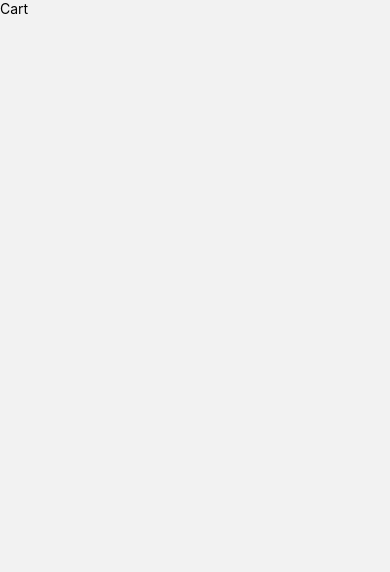
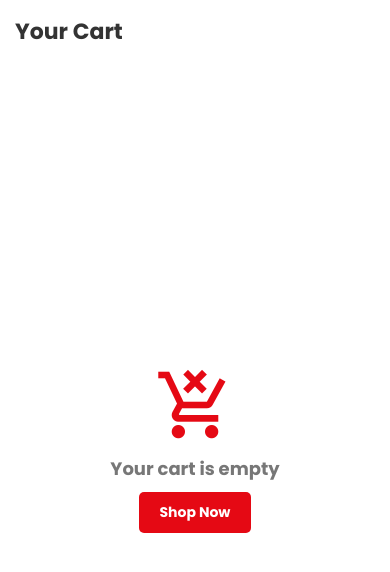
Before and after one commit to Ilustrisimo03/PcRex-Ecommerce, a React Native app: screen /Cart in a window 390 px wide. Shown: the top 572 px of the page. Built offline with nearby package versions, Linux system fonts and the light colour scheme.

Commit message:
Cart structure

```diff
--- a/App.js
+++ b/App.js
@@ -16,6 +16,9 @@ import Account from './Screens/Account';
 import ForgotPassword from './Screens/ForgotPassword';
 import ProductDetails from './Screens/ProductDetails';
 import CategoryList from './Screens/CategoryList';
+
+// Context
+import { CartProvider } from './context/CartContext';  // Ensure CartContext is created
 
 const Stack = createStackNavigator();
 const Tab = createBottomTabNavigator();
@@ -89,6 +92,7 @@ const TabNavigator = () => {
 const App = () => {
   return (
     <>
+     <CartProvider> {/* Wrap the app with CartProvider */}
       <StatusBar hidden={false} translucent={true} backgroundColor="transparent" />
       <NavigationContainer>
         <Stack.Navigator initialRouteName="GetStarted">
@@ -110,7 +114,9 @@ const App = () => {
           />
         </Stack.Navigator>
       </NavigationContainer>
+      </CartProvider> {/* Ensure CartProvider wraps the app */}
     </>
+
   );
 };
 
--- a/Screens/Cart.js
+++ b/Screens/Cart.js
@@ -1,12 +1,118 @@
-import { View, Text } from 'react-native'
-import React from 'react'
+import React, { useContext, useState, useEffect } from 'react';
+import { View, Text, TouchableOpacity, FlatList, Image, StyleSheet, ActivityIndicator } from 'react-native';
+import Icon from 'react-native-vector-icons/MaterialCommunityIcons';
+import * as Font from 'expo-font';
+import { CartContext } from '../context/CartContext'; // Ensure your context is properly set
 
-const Cart = () => {
+const Cart = ({ navigation }) => {
+  const { cartItems, removeFromCart, increaseQuantity, decreaseQuantity } = useContext(CartContext);
+
+
+
+  // Function to calculate the total price
+  const calculateTotal = () => {
+    return cartItems.reduce((total, item) => total + Number(item.price) * item.quantity, 0).toFixed(2);
+  };
+
+   const [fontsLoaded, setFontsLoaded] = useState(false);
+
+    // Load custom font
+    useEffect(() => {
+      const loadFonts = async () => {
+        await Font.loadAsync({
+          'Poppins-Bold': require('../assets/fonts/Poppins-Bold.ttf'),
+          'Poppins-Regular': require('../assets/fonts/Poppins-Regular.ttf'),
+          'Poppins-Black': require('../assets/fonts/Poppins-Black.ttf'),
+          'Poppins-Medium': require('../assets/fonts/Poppins-Medium.ttf'),
+          'Poppins-SemiBold': require('../assets/fonts/Poppins-SemiBold.ttf'),
+        });
+        setFontsLoaded(true);
+      };
+
+      loadFonts().catch(() => setFontsLoaded(false));
+    }, []);
+
+    if (!fontsLoaded) {
+      return (
+        <View style={styles.loadingContainer}>
+          <ActivityIndicator size="large" color="#E50914" />
+          <Text style={styles.loadingText}>Loading</Text>
+        </View>
+      );
+    }
   return (
-    <View>
-      <Text>Cart</Text>
+    <View style={styles.container}>
+      <Text style={styles.title}>Your Cart</Text>
+
+      {cartItems.length === 0 ? (
+        <View style={styles.emptyCartContainer}>
+          <Icon name="cart-remove" size={80} color="#E50914" />
+          <Text style={styles.emptyCartText}>Your cart is empty</Text>
+          <TouchableOpacity onPress={() => navigation.navigate("Home")} style={styles.shopButton}>
+            <Text style={styles.shopButtonText}>Shop Now</Text>
+          </TouchableOpacity>
+        </View>
+      ) : (
+        <>
+          <FlatList
+            data={cartItems}
+            keyExtractor={(item, index) => `${item.id}-${index}`} // Ensuring uniqueness
+            renderItem={({ item }) => (
+              <View style={styles.cartItem}>
+                {/* Displaying the first image from the images array */}
+                <Image source={{ uri: item.images[0] }} style={styles.cartItemImage} />
+                <View style={styles.cartItemDetails}>
+                  <Text style={styles.cartItemName}>{item.name}</Text>
+                  <Text style={styles.cartItemPrice}>${item.price}</Text>
+                  <View style={styles.quantityContainer}>
+                    <TouchableOpacity onPress={() => decreaseQuantity(item.id)}>
+                      <Icon name="minus-circle" size={24} color="#E50914" />
+                    </TouchableOpacity>
+                    <Text style={styles.quantityText}>{item.quantity}</Text>
+                    <TouchableOpacity onPress={() => increaseQuantity(item.id)}>
+                      <Icon name="plus-circle" size={24} color="#E50914" />
+                    </TouchableOpacity>
+                  </View>
+                </View>
+                <TouchableOpacity onPress={() => removeFromCart(item.id)} style={styles.removeButton}>
+                  <Icon name="trash-can" size={26} color="#E50914" />
+                </TouchableOpacity>
+              </View>
+            )}
+          />
+
+          {/* Total and Checkout Button */}
+          <View style={styles.totalContainer}>
+            <Text style={styles.totalText}>Total: ${calculateTotal()}</Text>
+            <TouchableOpacity style={styles.checkoutButton}>
+              <Text style={styles.checkoutText}>Proceed to Checkout</Text>
+            </TouchableOpacity>
+          </View>
+        </>
+      )}
     </View>
-  )
-}
+  );
+};
 
-export default Cart
+const styles = StyleSheet.create({
+  container: { flex: 1, padding: 15, backgroundColor: '#fff' },
+  title: { fontSize: 22, fontFamily: 'Poppins-Bold', color: '#333', marginBottom: 20 },
+  emptyCartContainer: { flex: 1, justifyContent: 'center', alignItems: 'center' },
+  emptyCartText: { fontSize: 18, color: '#777', marginVertical: 10,fontFamily: 'Poppins-Bold',  },
+  shopButton: { backgroundColor: '#E50914', paddingVertical: 10, paddingHorizontal: 20, borderRadius: 5 },
+  shopButtonText: { color: '#fff', fontFamily: 'Poppins-Bold', },
+  cartItem: { flexDirection: 'row', marginBottom: 15, paddingBottom: 10, borderBottomWidth: 1, borderBottomColor: '#ddd' },
+  cartItemImage: { width: 80, height: 80, borderRadius: 8 },
+  cartItemDetails: { flex: 1, marginLeft: 10 },
+  cartItemName: { fontSize: 16, fontFamily: 'Poppins-Bold', },
+  cartItemPrice: { fontSize: 14, color: '#E50914', marginVertical: 5, fontFamily: 'Poppins-SemiBold',},
+  quantityContainer: { flexDirection: 'row', alignItems: 'center' },
+  quantityText: { fontSize: 16, marginHorizontal: 10 },
+  removeButton: { justifyContent: 'center', alignItems: 'center' },
+  totalContainer: { marginTop: 20, },
+  totalText: {fontSize:18, color: '#E50914', fontFamily: 'Poppins-SemiBold',},
+  checkoutButton: { backgroundColor: '#E50914', paddingVertical: 12, borderRadius: 8, alignItems: 'center' },
+  checkoutText: { color: '#fff', fontSize: 16, fontFamily: 'Poppins-Bold',},
+});
+
+export default Cart;
--- a/Screens/Home.js
+++ b/Screens/Home.js
@@ -1,4 +1,4 @@
-import React, { useState, useEffect } from 'react';
+import React, { useState, useEffect, useContext } from 'react';
 import { useNavigation } from '@react-navigation/native';
 import { StackActions } from '@react-navigation/native';
 import { Alert, Platform, ToastAndroid } from 'react-native';
@@ -8,6 +8,9 @@ import * as Font from 'expo-font';
 import products from '../Screens/Products.json';
 import ProductList from '../Components/ProductList';
 import CategoryItem from '../Components/CategoryItem';
+
+import { CartContext } from '../context/CartContext'; // Import CartContext
+
 
 
 // Extract unique categories
@@ -22,6 +25,7 @@ const Home = () => {
 
   const [fontsLoaded, setFontsLoaded] = useState(false);
    const [refreshing, setRefreshing] = useState(false);
+
 
 
    const onRefresh = () => {
@@ -57,6 +61,8 @@ const Home = () => {
     );
   }
 
+  const { cartItems } = useContext(CartContext); // Access cartItems from CartContext
+
   return (
     <View style={styles.container}>
       {/* Main Scrollable Content */}
@@ -79,10 +85,19 @@ const Home = () => {
 
           <TextInput placeholder="Search products..." style={styles.searchBar} />
 
+
           <TouchableOpacity style={styles.CartIcon} onPress={() => navigation.navigate('Cart')}>
-            <Icon name="cart-outline" size={24} color="#000" />
+            <View style={styles.cartIconContainer}>
+              <Icon name="cart-outline" size={24} color="#000" />
+              {/* Show the cart count only if there are items */}
+              {cartItems.length > 0 && (
+                <View style={styles.cartCount}>
+                  <Text style={styles.cartCountText}>{cartItems.length}</Text> {/* Ensure it's wrapped in <Text> */}
+                </View>
+              )}
+            </View>
           </TouchableOpacity>
-        </View>
+          </View>
 
         {/* Hero Section */}
         <View style={styles.heroSection}>
@@ -189,7 +204,26 @@ const styles = StyleSheet.create({
     color: '#333',
   },
   CartIcon: {
-    marginLeft: 10,
+    marginLeft: 5,
+  },
+  cartIconContainer: {
+    position: 'relative',  // For positioning the count over the icon
+  },
+  cartCount: {
+    position: 'absolute',
+    top: -5,
+    right: -5,
+    backgroundColor: '#E50914',
+    borderRadius: 10,
+    width: 20,
+    height: 20,
+    justifyContent: 'center',
+    alignItems: 'center',
+  },
+  cartCountText: {
+    fontSize: 12,
+    color: '#fff',
+    fontWeight: 'bold',
   },
 });
 
--- a/Screens/ProductDetails.js
+++ b/Screens/ProductDetails.js
@@ -1,10 +1,13 @@
-import React, { useState } from 'react';
+import React, { useState, useContext } from 'react';
 import {View, Text, Image, StyleSheet, TouchableOpacity, RefreshControl, ScrollView, FlatList  } from 'react-native';
 import Icon from 'react-native-vector-icons/MaterialCommunityIcons';
+import { CartContext } from '../context/CartContext'; // Import CartContext
 
 
 const ProductDetails = ({ route, navigation }) => {
     const { product } = route.params;
+    const { addToCart } = useContext(CartContext); // Get addToCart function from context
+    const { cartItems } = useContext(CartContext); // Access cartItems from CartContext
 
     // Get images from the product object
   const productImages = product.images || [product.image];
@@ -31,8 +34,16 @@ const ProductDetails = ({ route, navigation }) => {
 
                   <Text style={styles.title}>{product.name}</Text>
 
-                  <TouchableOpacity style={styles.CartIcon}onPress={() => navigation.navigate('Cart')}>
+                  <TouchableOpacity style={styles.CartIcon} onPress={() => navigation.navigate('Cart')}>
+                              <View style={styles.cartIconContainer}>
                                 <Icon name="cart-outline" size={24} color="#000" />
+                                {/* Show the cart count only if there are items */}
+                                {cartItems.length > 0 && (
+                                  <View style={styles.cartCount}>
+                                    <Text style={styles.cartCountText}>{cartItems.length}</Text>  {/* Ensure it's wrapped in <Text> */}
+                                  </View>
+                                )}
+                              </View>
                   </TouchableOpacity>
             </View>
 
@@ -86,7 +97,9 @@ const ProductDetails = ({ route, navigation }) => {
               <Text style={styles.percent}>
                 <Icon name="thumb-up" size={16} color="green" /> {product.percent} %
               </Text>
+              <Text style={styles.comment}>
                 <Icon name="comment-text-outline" size={16} color="black" />
+              </Text>
               </View>
 
               {/* Price */}
@@ -97,6 +110,7 @@ const ProductDetails = ({ route, navigation }) => {
               <Text style={styles.description} numberOfLines={3}>
                 {product.description} <Text style={styles.readMore}>Read more</Text>
               </Text>
+
 
              {/* Stock Availability */}
                 <View style={styles.stockContainer}>
@@ -114,8 +128,10 @@ const ProductDetails = ({ route, navigation }) => {
           </ScrollView>
 
            {/* Sticky Add to Cart Button */}
-          <TouchableOpacity style={styles.cartButton}>
-
+            <TouchableOpacity
+              style={styles.cartButton}
+              onPress={() => addToCart(product)} // Add product to cart
+            >
               <Text style={styles.cartText}>Add to cart</Text>
             </TouchableOpacity>
         </View>
@@ -138,9 +154,27 @@ const ProductDetails = ({ route, navigation }) => {
         padding: 5,
       },
       CartIcon: {
-        marginLeft: 10,
+        marginLeft: 5,
       },
-
+      cartIconContainer: {
+        position: 'relative',  // For positioning the count over the icon
+      },
+      cartCount: {
+        position: 'absolute',
+        top: -5,
+        right: -5,
+        backgroundColor: '#E50914',
+        borderRadius: 10,
+        width: 20,
+        height: 20,
+        justifyContent: 'center',
+        alignItems: 'center',
+      },
+      cartCountText: {
+        fontSize: 12,
+        color: '#fff',
+        fontWeight: 'bold',
+      },
       title: {
         fontSize: 18,
         fontFamily: "Poppins-SemiBold",
@@ -208,6 +242,12 @@ const ProductDetails = ({ route, navigation }) => {
         marginRight: 5,
         fontFamily: 'Poppins-SemiBold',
       },
+      comment: {
+        fontSize: 12,
+        color: 'gray',
+        marginRight: 10,
+        fontFamily: 'Poppins-Regular',
+      },
       price: {
         fontSize: 18,
         fontFamily: 'Poppins-SemiBold',
@@ -253,7 +293,9 @@ const ProductDetails = ({ route, navigation }) => {
         shadowOpacity: 0.2,
         shadowRadius: 3,
       },
-
+      CartIcon: {
+        marginLeft: 10,
+      },
       cartText: {
         fontSize: 16,
         fontFamily: 'Poppins-Bold',
--- /dev/null
+++ b/context/CartContext.js
@@ -0,0 +1,33 @@
+import React, { createContext, useState } from 'react';
+
+export const CartContext = createContext();
+
+export const CartProvider = ({ children }) => {
+  const [cartItems, setCartItems] = useState([]);
+
+  const addToCart = (item) => {
+    setCartItems([...cartItems, { ...item, quantity: 1 }]);
+  };
+
+  const removeFromCart = (id) => {
+    setCartItems(cartItems.filter((item) => item.id !== id));
+  };
+
+  const increaseQuantity = (id) => {
+    setCartItems(cartItems.map((item) =>
+      item.id === id ? { ...item, quantity: item.quantity + 1 } : item
+    ));
+  };
+
+  const decreaseQuantity = (id) => {
+    setCartItems(cartItems.map((item) =>
+      item.id === id && item.quantity > 1 ? { ...item, quantity: item.quantity - 1 } : item
+    ));
+  };
+
+  return (
+    <CartContext.Provider value={{ cartItems, addToCart, removeFromCart, increaseQuantity, decreaseQuantity }}>
+      {children}
+    </CartContext.Provider>
+  );
+};
```
Lines whose indentation alone changed are shown as unchanged.
